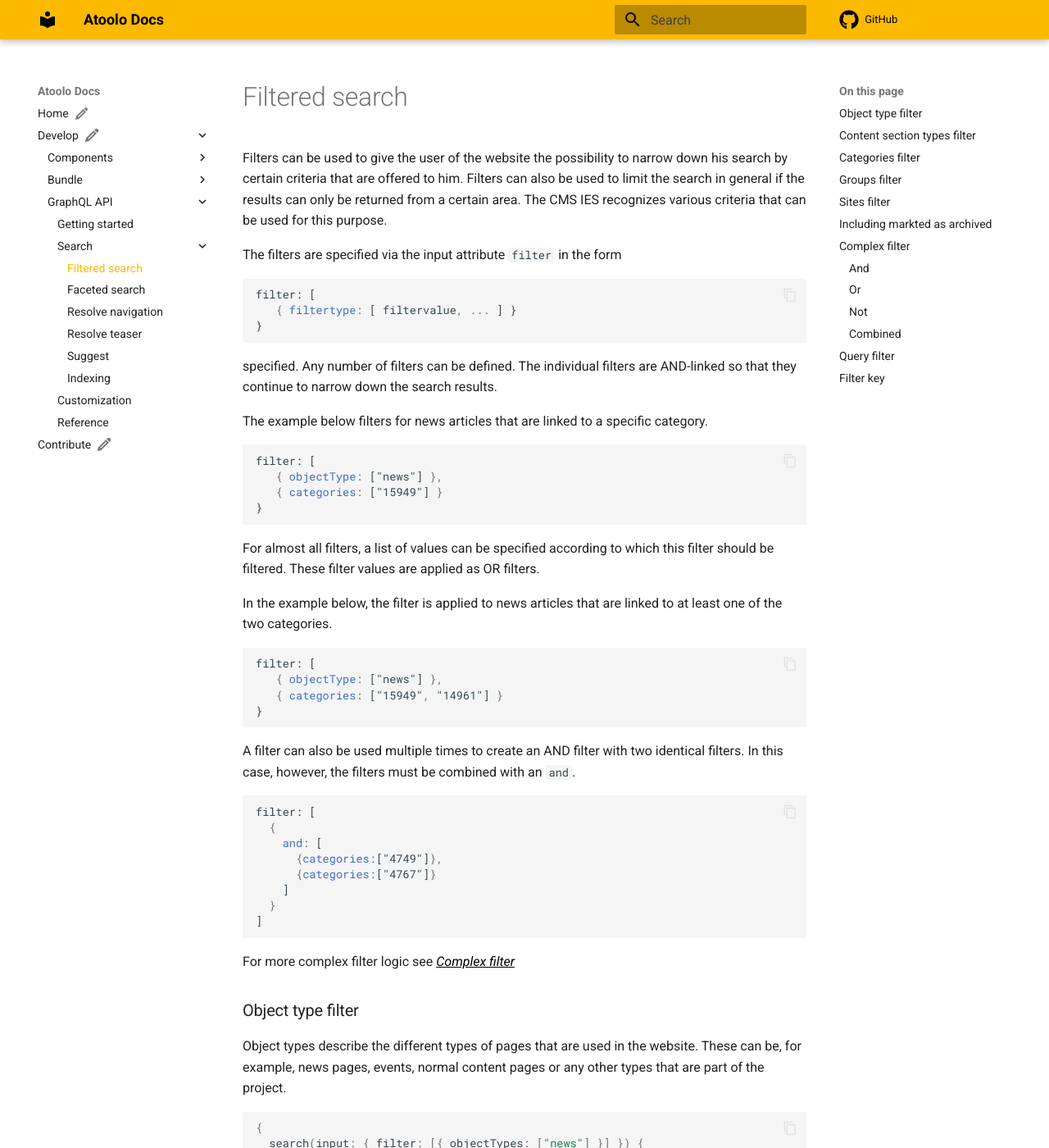
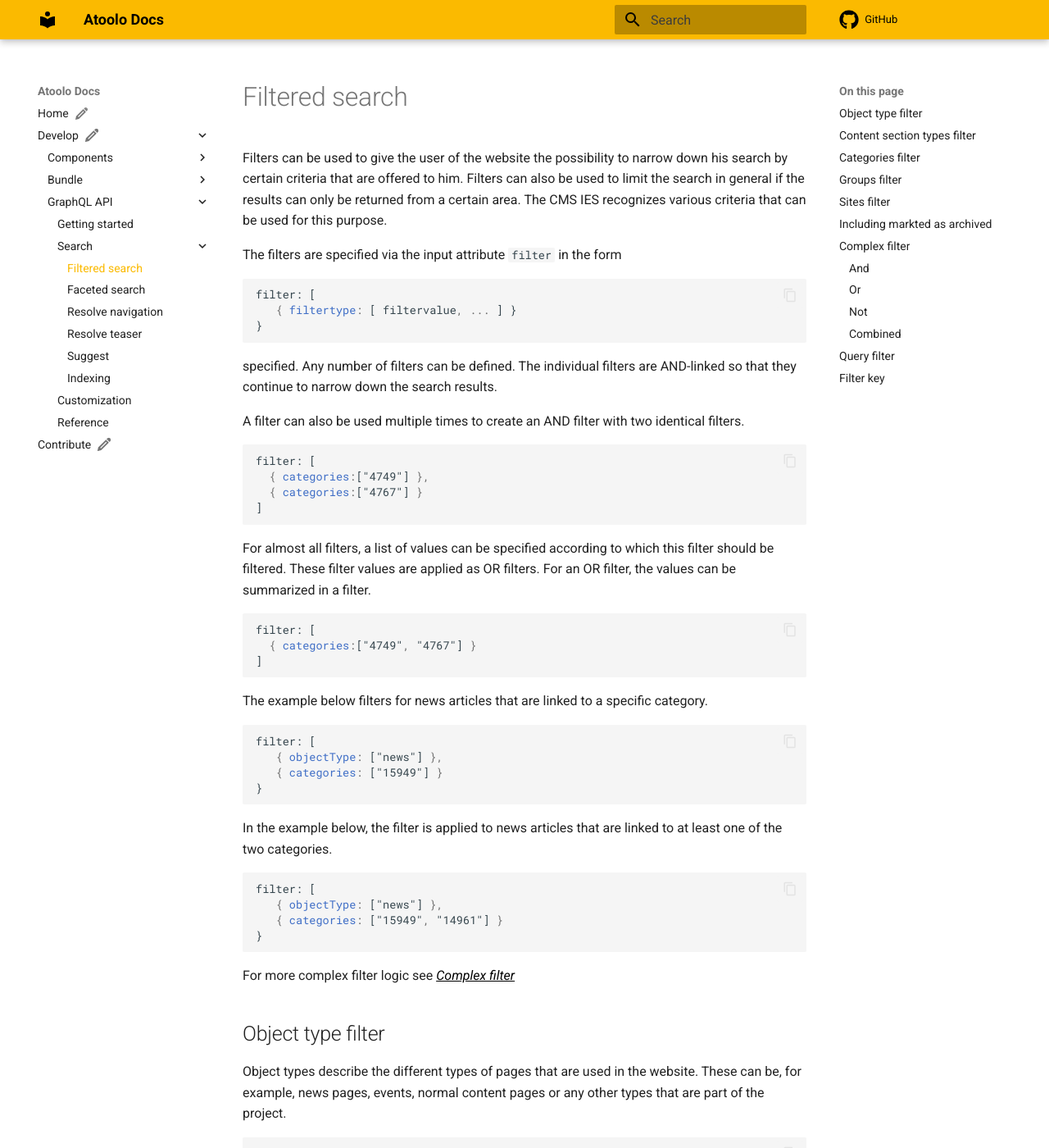
Before and after one commit to sitepark/atoolo-docs, an MkDocs documentation site: the page built from docs/develop/graphql/search/filtered-search.md, in a window 1280 px wide and 1400 px high. Shown: the whole window at 82% size. Built offline with MkDocs 1.6.1 and Material for MkDocs 9.7.7, drawn with Linux system fonts in a browser that asks for light colours; comment, search, counter and statistics services are not loaded.

Commit message:
docs: update filtered search

````diff
--- a/docs/develop/graphql/search/filtered-search.md
+++ b/docs/develop/graphql/search/filtered-search.md
@@ -12,6 +12,23 @@ filter: [
 
 specified. Any number of filters can be defined. The individual filters are AND-linked so that they continue to narrow down the search results.
 
+A filter can also be used multiple times to create an AND filter with two identical filters.
+
+```graphql
+filter: [
+  { categories:["4749"] },
+  { categories:["4767"] }
+]
+```
+
+For almost all filters, a list of values can be specified according to which this filter should be filtered. These filter values are applied as OR filters. For an OR filter, the values can be summarized in a filter.
+
+```graphql
+filter: [
+  { categories:["4749", "4767"] }
+]
+```
+
 The example below filters for news articles that are linked to a specific category.
 
 ```graphql
@@ -20,8 +37,6 @@ filter: [
    { categories: ["15949"] }
 }
 ```
-
-For almost all filters, a list of values can be specified according to which this filter should be filtered. These filter values are applied as OR filters.
 
 In the example below, the filter is applied to news articles that are linked to at least one of the two categories.
 
@@ -32,22 +47,9 @@ filter: [
 }
 ```
 
-A filter can also be used multiple times to create an AND filter with two identical filters. In this case, however, the filters must be combined with an `and`.
-
-```graphql
-filter: [
-  {
-    and: [
-      {categories:["4749"]},
-      {categories:["4767"]}
-    ]
-  }
-]
-```
-
 For more complex filter logic see [Complex filter](#complex-filter)
 
-### Object type filter
+## Object type filter
 
 Object types describe the different types of pages that are used in the website. These can be, for example, news pages, events, normal content pages or any other types that are part of the project.
 
@@ -66,7 +68,7 @@ Object types describe the different types of pages that are used in the website.
 }
 ```
 
-### Content section types filter
+## Content section types filter
 
 Content section types are types of sections that are included in a page. These can be text sections, image sections and all others that the project provides for the website. For example, a search can be defined in which all pages containing a YouTube video can be found.
 
@@ -85,7 +87,7 @@ Content section types are types of sections that are included in a page. These c
 }
 ```
 
-### Categories filter
+## Categories filter
 
 The CMS can be used to define any number of category trees that can be used to categorize articles.
 These categories can be filtered using their ID. The hierarchy of the category is also taken into account. This means that if you filter by a category that has subcategories, the articles that are linked to the subcategory are also found.
@@ -105,7 +107,7 @@ These categories can be filtered using their ID. The hierarchy of the category i
 }
 ```
 
-### Groups filter
+## Groups filter
 
 In the CMS, articles are organized in hierarchical groups. For example, all articles in a rubric are managed in substructures of the rubric group. The groups filter can be used to restrict the search to groups. The hierarchy of the groups is also taken into account so that all articles in a group are found, even if they are contained in further nested subgroups.
 
@@ -124,7 +126,7 @@ In the CMS, articles are organized in hierarchical groups. For example, all arti
 }
 ```
 
-### Sites filter
+## Sites filter
 
 Several websites can be managed within the CSM. These can be several main websites, but also microsites that are subordinate to a main website. The Sites filter can be used to restrict the search to a single site. For example, you can define a search that only returns hits from a microsite. Without this filter, a search for the main website can be realized, for example, in which the pages of the microsites are also found.
 
@@ -143,7 +145,7 @@ Several websites can be managed within the CSM. These can be several main websit
 }
 ```
 
-### Including markted as archived
+## Including markted as archived
 
 Articles can be marked as achrivated in the CMS. This flag ensures that these articles are not normally included in the search. This can be used for news, for example, to include only the latest news in the general search. For a special search, such as a news archive search, the "Including marked as archived" filter can be used to also find archived articles.
 
@@ -162,13 +164,13 @@ Articles can be marked as achrivated in the CMS. This flag ensures that these ar
 }
 ```
 
-### Complex filter
+## Complex filter
 
 Complex filter queries can be constructed by combining one or more queries using `and`, `or` or `not` queries.
 
 An `and` or `or` query expects a list of filters.
 
-#### And
+### And
 
 ```graphql
 filter: [{ and : [
@@ -177,7 +179,7 @@ filter: [{ and : [
 ]}]
 ```
 
-#### Or
+### Or
 
 ```graphql
 filter: [{ or : [
@@ -186,7 +188,7 @@ filter: [{ or : [
 ]}]
 ```
 
-#### Not
+### Not
 
 `not` expects a filter definition
 
@@ -196,7 +198,7 @@ filter: [{ not : {
 }}]
 ```
 
-#### Combined
+### Combined
 
 These can be combined as required:
 
@@ -219,7 +221,7 @@ filter: [{ and : [
 ]}]
 ```
 
-### Query filter
+## Query filter
 
 This filter accepts a query that is passed directly to the search engine. This filter should only be used in absolute exceptions where the fields of the current schema must be specified directly.
 
@@ -233,7 +235,7 @@ filter: [{
 }]
 ```
 
-### Filter key
+## Filter key
 
 A `key` can also be specified for filters. This is only necessary if the filter only influences the facet search. The key is then used for the faceted search to identify the filters that must not be taken into account. See [Facet search](faceted-search.md)
 
````
